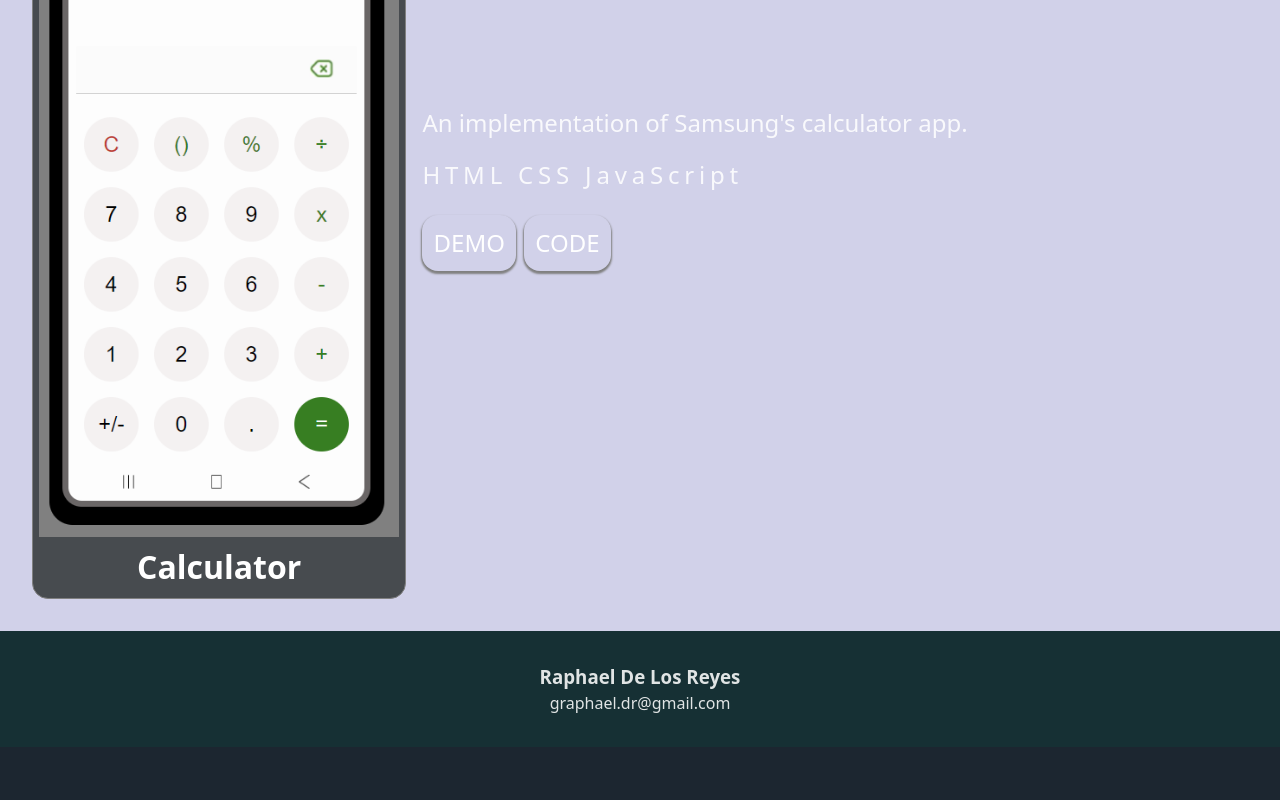
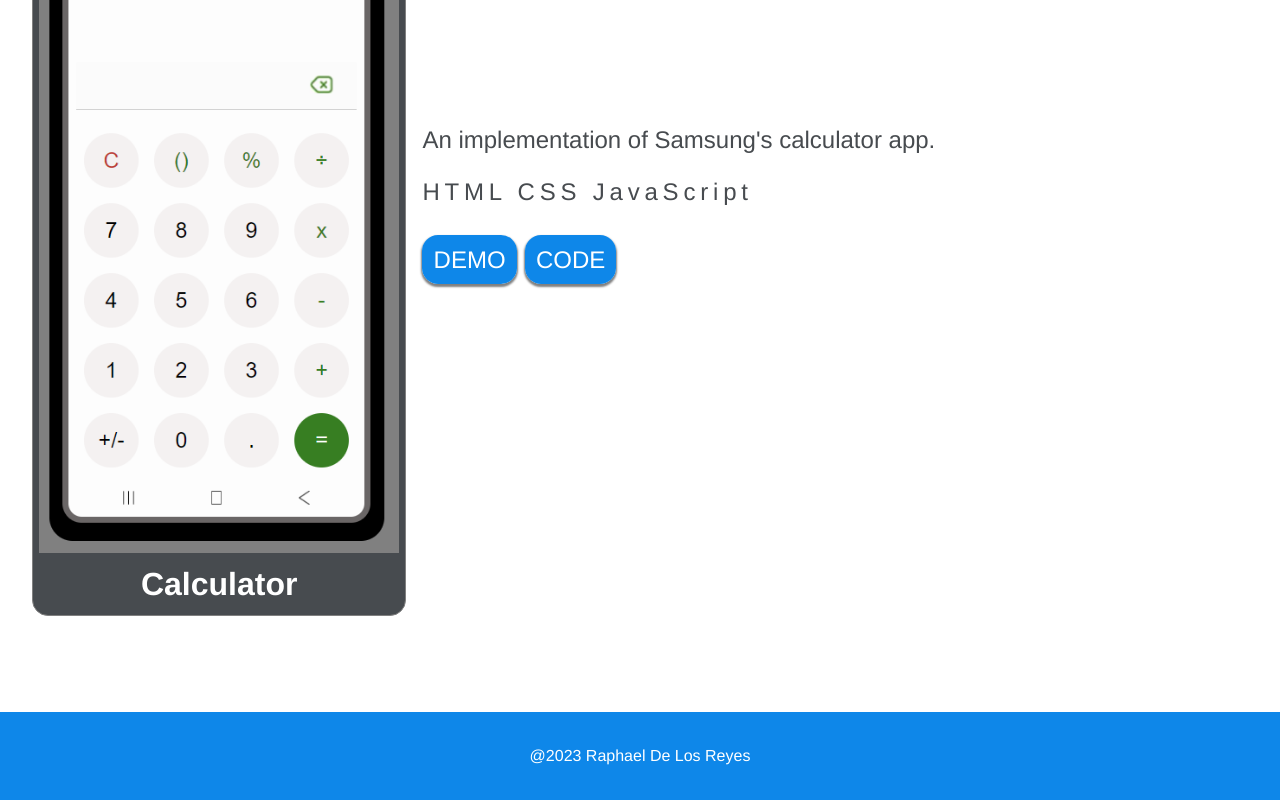
Before and after one commit to RD2P/RD2P.github.io, a React (Vite) app: page / in a window 1280 px wide. Shown: the part 2068-2868 px from the top of the page. Before the commit the page ends 2815 px from the top, so only its background shows below. Built offline with nearby package versions, Linux system fonts and the light colour scheme.

Commit message:
Update footer

```diff
--- a/src/components/Footer.jsx
+++ b/src/components/Footer.jsx
@@ -1,12 +1,11 @@
 import '../styles/footer.css'
 
 const Footer = () => {
-  return(
+  return (
     <footer className="footer">
       <div className="container">
         <div className="footer__wrapper">
-          <h3>Raphael De Los Reyes</h3>
-          <p>graphael.dr@gmail.com</p>
+          <p>@{new Date().getFullYear()} Raphael De Los Reyes</p>
         </div>
       </div>
     </footer>
--- a/src/styles/footer.css
+++ b/src/styles/footer.css
@@ -1,12 +1,12 @@
 .footer {
-  background-color: var(--clr-primary);
+  background-color: var(--clr-blue);
+  color: white;
 }
 
 .footer__wrapper {
   display: flex;
   align-items: center;
   justify-content: center;
-  flex-direction: column;
   padding: 2rem 0;
-  margin-top: 2rem;
+  margin-top: 6rem;
 }
--- a/src/styles/main.css
+++ b/src/styles/main.css
@@ -5,16 +5,12 @@
 }
 
 :root {
-  font-family: system-ui, Helvetica, Arial, sans-serif;
+  font-family: Helvetica, Arial, sans-serif;
+
   line-height: 1.5;
-  background-color: #1c2630;
-  color: rgba(255, 255, 255, 0.87);
 
-  --clr-background: #d1d1e9;
-  --clr-neut: #1A1B1C;
-  --clr-primary: #163034;
-  --clr-secondary: #68A6A9;
-  --clr-accent: #FFC372;
+  color: #474b4f;
+  --clr-blue: #0E87E9;
 
   --fs-sm: 0.75rem;
   --fs-4: 1rem;
@@ -22,9 +18,7 @@
   --fs-6: 1.5rem;
 }
 
-body {
-  background-color: var(--clr-background);
-}
+body {}
 
 /* Reusable classes */
 .container {
@@ -41,14 +35,3 @@ body {
     --fs-6: 1.75rem;
   }
 }
-
-.note {
-  /* width: 50%; */
-  margin: 0.5rem auto;
-  font-size: var(--fs-4);
-  padding: 1.3rem;
-  align-self: center;
-  text-align: center;
-  color: black;
-  background-color: var(--clr-secondary);
-}
```
